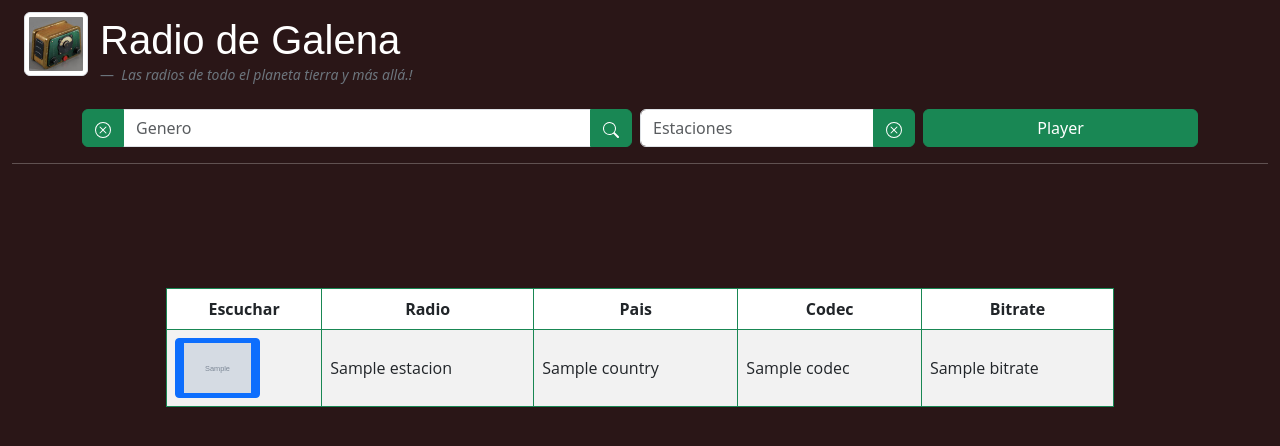
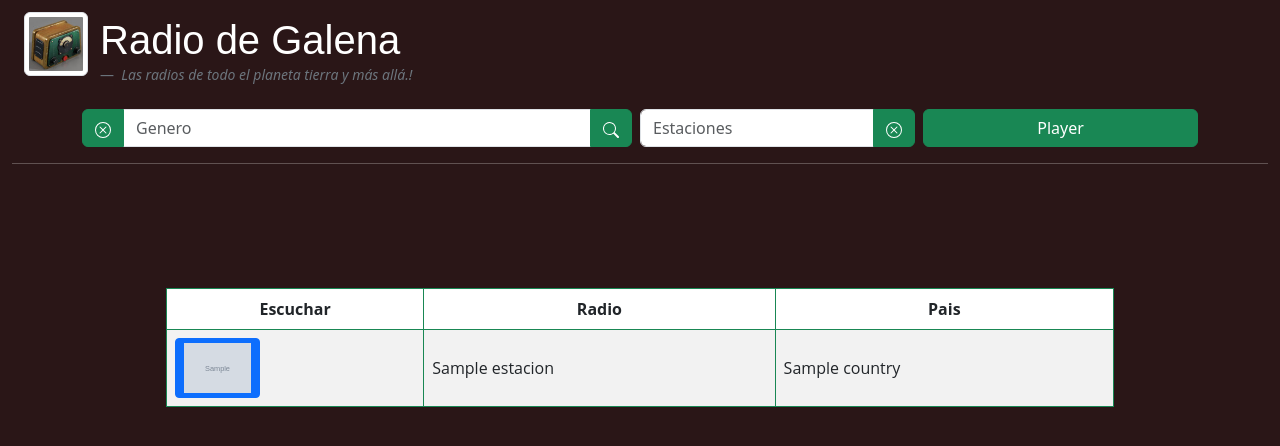
Before and after one commit to totolino545/Radio-de-galena, a Flask app: template templates/estaciones/index.html in a window 1280 px wide. Shown: the top 446 px of the page. Run offline with Flask 2, Linux system fonts and the light colour scheme; the template is opened without the code that fills it: most values are stand-ins (such as "Sample title", 1, 10 or a date in 2020); grey boxes marked "Sample" are stand-in pictures; some libraries are stand-ins or nearby versions; some web fonts are replaced.

Commit message:
Modificacion de la tabla

```diff
--- a/templates/estaciones/index.html
+++ b/templates/estaciones/index.html
@@ -15,8 +15,6 @@
                                         <th scope="col">Escuchar</th>
                                         <th scope="col">Radio</th>
                                         <th scope="col">Pais</th>
-                                        <th scope="col">Codec</th>
-                                        <th scope="col">Bitrate</th>
                                     </tr>
                                 </thead>
                             </div>
@@ -33,8 +31,6 @@
                                     </td>
                                     <td>{{ estacion.name }}</td>
                                     <td>{{ estacion.country }}</td>
-                                    <td>{{ estacion.codec }}</td>
-                                    <td>{{ estacion.bitrate }}</td>
                                 </tr>
                                 {% endfor %}
                             </tbody>
```
